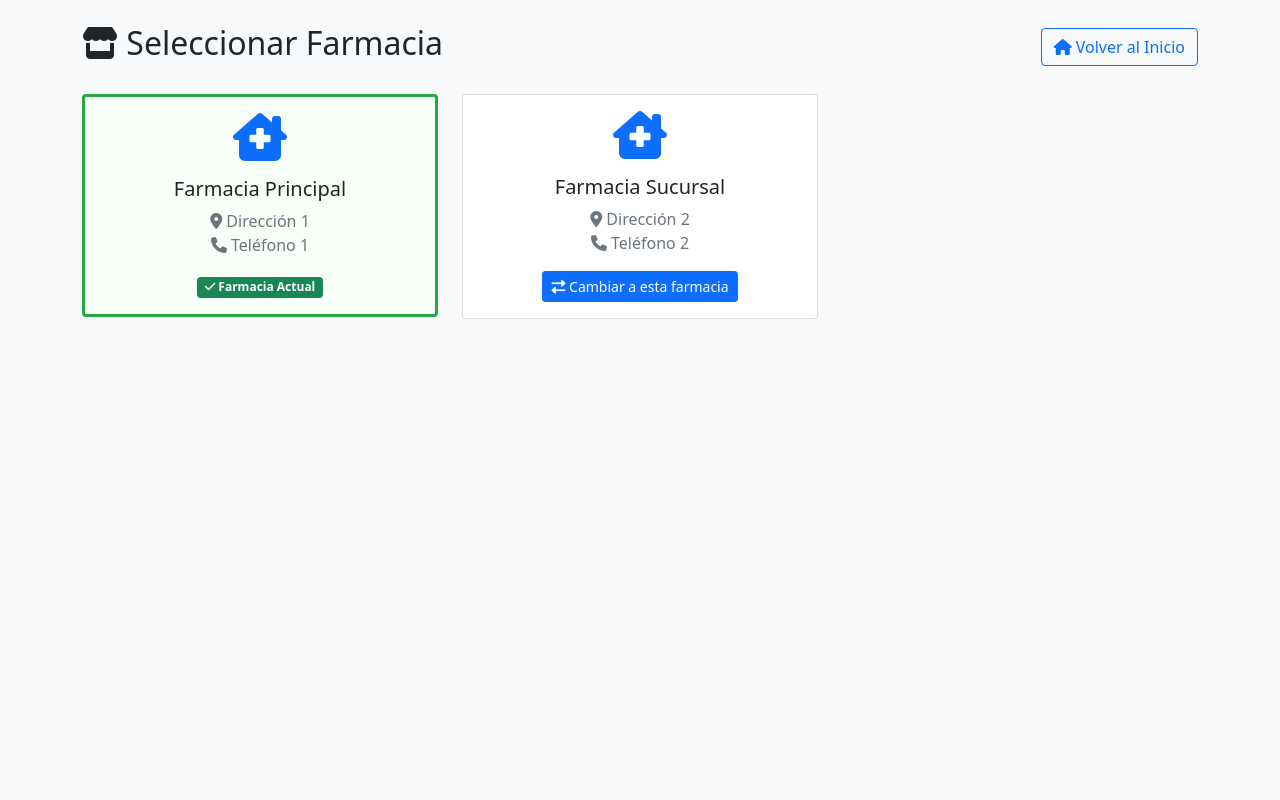
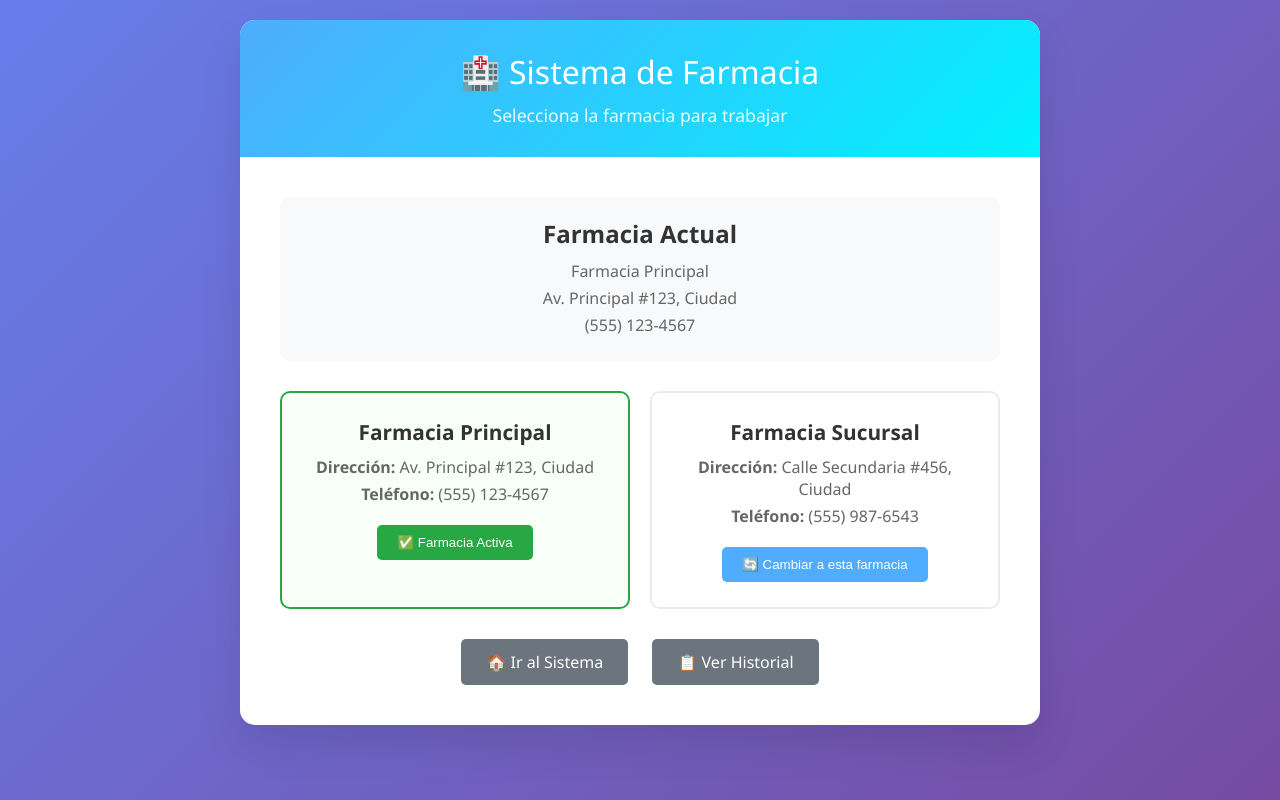
Before and after one commit to FabrizioCalderonn/SistemaFarmacia, a Flask app: page /cambiar_farmacia in a window 1280 px wide. Run offline with Flask 3, Linux system fonts and the light colour scheme; some libraries are stand-ins or nearby versions.

Commit message:
rutas farmacias

```diff
--- a/app.py
+++ b/app.py
@@ -20,13 +20,13 @@ except ImportError:
 FARMACIAS = {
     'farmacia1': {
         'nombre': 'Farmacia Principal',
-        'direccion': 'Dirección 1',
-        'telefono': 'Teléfono 1'
+        'direccion': 'Av. Principal #123, Ciudad',
+        'telefono': '(555) 123-4567'
     },
     'farmacia2': {
         'nombre': 'Farmacia Sucursal',
-        'direccion': 'Dirección 2',
-        'telefono': 'Teléfono 2'
+        'direccion': 'Calle Secundaria #456, Ciudad',
+        'telefono': '(555) 987-6543'
     }
 }
 
@@ -993,9 +993,17 @@ def actualizar_inventario_csv():
     except Exception as e:
         return jsonify({'success': False, 'message': f'Error: {str(e)}'})
 
-@app.route('/cambiar_farmacia')
+@app.route('/cambiar_farmacia', methods=['GET', 'POST'])
 def cambiar_farmacia():
     """Página para cambiar de farmacia"""
+    if request.method == 'POST':
+        farmacia = request.args.get('farmacia', FARMACIA_DEFAULT)
+        if farmacia in FARMACIAS:
+            # Aquí podrías guardar la farmacia en sesión o base de datos
+            return jsonify({'success': True, 'message': f'Farmacia cambiada a {FARMACIAS[farmacia]["nombre"]}'})
+        else:
+            return jsonify({'success': False, 'message': 'Farmacia no válida'})
+
     farmacias = FARMACIAS
     farmacia_actual = get_farmacia_actual()
     return render_template('cambiar_farmacia.html', farmacias=farmacias, farmacia_actual=farmacia_actual)
--- a/templates/cambiar_farmacia.html
+++ b/templates/cambiar_farmacia.html
@@ -4,81 +4,266 @@
     <meta charset="UTF-8">
     <meta name="viewport" content="width=device-width, initial-scale=1.0">
     <title>Cambiar Farmacia - Sistema de Farmacia</title>
-    <link href="https://cdn.jsdelivr.net/npm/bootstrap@5.1.3/dist/css/bootstrap.min.css" rel="stylesheet">
-    <link href="https://cdnjs.cloudflare.com/ajax/libs/font-awesome/6.0.0/css/all.min.css" rel="stylesheet">
     <style>
+        * {
+            margin: 0;
+            padding: 0;
+            box-sizing: border-box;
+        }
+
+        body {
+            font-family: 'Segoe UI', Tahoma, Geneva, Verdana, sans-serif;
+            background: linear-gradient(135deg, #667eea 0%, #764ba2 100%);
+            min-height: 100vh;
+            margin: 0;
+            padding: 20px;
+        }
+
+        .container {
+            max-width: 800px;
+            margin: 0 auto;
+            background: white;
+            border-radius: 15px;
+            box-shadow: 0 20px 40px rgba(0,0,0,0.1);
+            overflow: hidden;
+        }
+
+        .header {
+            background: linear-gradient(135deg, #4facfe 0%, #00f2fe 100%);
+            color: white;
+            padding: 30px;
+            text-align: center;
+        }
+
+        .header h1 {
+            font-size: 2em;
+            margin: 0;
+            font-weight: 300;
+        }
+
+        .header p {
+            font-size: 1.1em;
+            opacity: 0.9;
+            margin: 10px 0 0 0;
+        }
+
+        .content {
+            padding: 40px;
+        }
+
+        .farmacia-info {
+            background: #f8f9fa;
+            padding: 20px;
+            border-radius: 10px;
+            margin-bottom: 30px;
+            text-align: center;
+        }
+
+        .farmacia-info h2 {
+            color: #333;
+            margin-bottom: 10px;
+        }
+
+        .farmacia-info p {
+            color: #666;
+            margin: 5px 0;
+        }
+
+        .farmacias-grid {
+            display: grid;
+            grid-template-columns: repeat(auto-fit, minmax(300px, 1fr));
+            gap: 20px;
+            margin-top: 30px;
+        }
+
         .farmacia-card {
-            transition: transform 0.2s;
+            background: white;
+            border: 2px solid #e9ecef;
+            border-radius: 10px;
+            padding: 25px;
+            text-align: center;
+            transition: all 0.3s ease;
             cursor: pointer;
         }
+
         .farmacia-card:hover {
-            transform: translateY(-5px);
+            border-color: #4facfe;
+            transform: translateY(-2px);
+            box-shadow: 0 10px 20px rgba(0,0,0,0.1);
         }
-        .farmacia-actual {
-            border: 3px solid #28a745;
-            background-color: #f8fff9;
+
+        .farmacia-card.activa {
+            border-color: #28a745;
+            background: #f8fff9;
+        }
+
+        .farmacia-card h3 {
+            color: #333;
+            margin-bottom: 10px;
+            font-size: 1.3em;
+        }
+
+        .farmacia-card p {
+            color: #666;
+            margin: 5px 0;
+        }
+
+        .btn-cambiar {
+            background: #4facfe;
+            color: white;
+            border: none;
+            padding: 10px 20px;
+            border-radius: 5px;
+            cursor: pointer;
+            margin-top: 15px;
+            transition: background 0.3s ease;
+        }
+
+        .btn-cambiar:hover {
+            background: #3a8bfe;
+        }
+
+        .btn-activa {
+            background: #28a745;
+        }
+
+        .btn-activa:hover {
+            background: #218838;
+        }
+
+        .nav-buttons {
+            text-align: center;
+            margin-top: 30px;
+        }
+
+        .nav-btn {
+            display: inline-block;
+            background: #6c757d;
+            color: white;
+            text-decoration: none;
+            padding: 12px 25px;
+            border-radius: 5px;
+            margin: 0 10px;
+            transition: background 0.3s ease;
+        }
+
+        .nav-btn:hover {
+            background: #5a6268;
+        }
+
+        .alert {
+            padding: 15px;
+            margin: 20px 0;
+            border-radius: 5px;
+            display: none;
+        }
+
+        .alert-success {
+            background: #d4edda;
+            color: #155724;
+            border: 1px solid #c3e6cb;
+        }
+
+        .alert-error {
+            background: #f8d7da;
+            color: #721c24;
+            border: 1px solid #f5c6cb;
         }
     </style>
 </head>
-<body class="bg-light">
-    <div class="container mt-4">
-        <div class="row">
-            <div class="col-12">
-                <div class="d-flex justify-content-between align-items-center mb-4">
-                    <h2><i class="fas fa-store"></i> Seleccionar Farmacia</h2>
-                    <a href="/" class="btn btn-outline-primary">
-                        <i class="fas fa-home"></i> Volver al Inicio
-                    </a>
+<body>
+    <div class="container">
+        <div class="header">
+            <h1>🏥 Sistema de Farmacia</h1>
+            <p>Selecciona la farmacia para trabajar</p>
         </div>
 
-                <div class="row">
+        <div class="content">
+            <div class="farmacia-info">
+                <h2>Farmacia Actual</h2>
+                <p id="farmacia-actual">Cargando...</p>
+                <p id="farmacia-direccion"></p>
+                <p id="farmacia-telefono"></p>
+            </div>
+
+            <div class="farmacias-grid">
                 {% for farmacia_id, farmacia in farmacias.items() %}
-                    <div class="col-md-6 col-lg-4 mb-4">
-                        <div class="card farmacia-card {% if farmacia_id == farmacia_actual %}farmacia-actual{% endif %}"
-                             onclick="seleccionarFarmacia('{{ farmacia_id }}')">
-                            <div class="card-body text-center">
-                                <i class="fas fa-clinic-medical fa-3x text-primary mb-3"></i>
-                                <h5 class="card-title">{{ farmacia.nombre }}</h5>
-                                <p class="card-text text-muted">
-                                    <i class="fas fa-map-marker-alt"></i> {{ farmacia.direccion }}<br>
-                                    <i class="fas fa-phone"></i> {{ farmacia.telefono }}
-                                </p>
+                <div class="farmacia-card {% if farmacia_id == farmacia_actual %}activa{% endif %}"
+                     data-farmacia="{{ farmacia_id }}">
+                    <h3>{{ farmacia.nombre }}</h3>
+                    <p><strong>Dirección:</strong> {{ farmacia.direccion }}</p>
+                    <p><strong>Teléfono:</strong> {{ farmacia.telefono }}</p>
+                    <button class="btn-cambiar {% if farmacia_id == farmacia_actual %}btn-activa{% endif %}"
+                            onclick="cambiarFarmacia('{{ farmacia_id }}')">
                         {% if farmacia_id == farmacia_actual %}
-                                <div class="badge bg-success">
-                                    <i class="fas fa-check"></i> Farmacia Actual
-                                </div>
+                            ✅ Farmacia Activa
                         {% else %}
-                                <button class="btn btn-primary btn-sm">
-                                    <i class="fas fa-exchange-alt"></i> Cambiar a esta farmacia
+                            🔄 Cambiar a esta farmacia
+                        {% endif %}
                     </button>
-                                {% endif %}
-                            </div>
-                        </div>
                 </div>
                 {% endfor %}
             </div>
+
+            <div class="nav-buttons">
+                <a href="/" class="nav-btn">🏠 Ir al Sistema</a>
+                <a href="/historial" class="nav-btn">📋 Ver Historial</a>
             </div>
         </div>
     </div>
 
-    <script src="https://cdn.jsdelivr.net/npm/bootstrap@5.1.3/dist/js/bootstrap.bundle.min.js"></script>
+    <div id="alert" class="alert"></div>
+
     <script>
-        function seleccionarFarmacia(farmaciaId) {
-            // Guardar la selección en localStorage
-            localStorage.setItem('farmacia_seleccionada', farmaciaId);
-
-            // Redirigir al inicio con el parámetro de farmacia
-            window.location.href = `/?farmacia=${farmaciaId}`;
+        // Cargar información de la farmacia actual
+        function cargarFarmaciaActual() {
+            fetch('/api/farmacia_actual')
+                .then(response => response.json())
+                .then(data => {
+                    document.getElementById('farmacia-actual').textContent = data.info.nombre;
+                    document.getElementById('farmacia-direccion').textContent = data.info.direccion;
+                    document.getElementById('farmacia-telefono').textContent = data.info.telefono;
+                })
+                .catch(error => {
+                    console.error('Error al cargar farmacia actual:', error);
+                });
         }
 
-        // Cargar farmacia guardada al cargar la página
-        document.addEventListener('DOMContentLoaded', function() {
-            const farmaciaGuardada = localStorage.getItem('farmacia_seleccionada');
-            if (farmaciaGuardada && farmaciaGuardada !== '{{ farmacia_actual }}') {
-                // Si hay una farmacia guardada diferente, mostrar notificación
-                console.log('Farmacia guardada:', farmaciaGuardada);
+        // Cambiar de farmacia
+        function cambiarFarmacia(farmaciaId) {
+            fetch(`/cambiar_farmacia?farmacia=${farmaciaId}`, {
+                method: 'POST'
+            })
+            .then(response => response.json())
+            .then(data => {
+                if (data.success) {
+                    showAlert('Farmacia cambiada exitosamente', 'success');
+                    setTimeout(() => {
+                        window.location.reload();
+                    }, 1000);
+                } else {
+                    showAlert('Error al cambiar farmacia', 'error');
                 }
+            })
+            .catch(error => {
+                console.error('Error:', error);
+                showAlert('Error al cambiar farmacia', 'error');
             });
+        }
+
+        function showAlert(message, type) {
+            const alert = document.getElementById('alert');
+            alert.textContent = message;
+            alert.className = `alert alert-${type}`;
+            alert.style.display = 'block';
+
+            setTimeout(() => {
+                alert.style.display = 'none';
+            }, 3000);
+        }
+
+        // Cargar información al iniciar
+        cargarFarmaciaActual();
     </script>
 </body>
 </html>
--- a/templates/index.html
+++ b/templates/index.html
@@ -408,14 +408,15 @@
 
             </div>
             <div class="nav-buttons">
+                <a href="/cambiar_farmacia" class="nav-btn" style="background: #28a745; color: white; border: 2px solid #28a745;">
+                    🏥 Cambiar Farmacia
+                </a>
                 <a href="/historial" class="nav-btn">📋 Ver Historial</a>
                 <!--<a href="/inventario" class="nav-btn">📦 Ver Inventario</a>-->
                 <a href="/exportar_excel" class="nav-btn">📊 Exportar Excel</a>
                 <button type="button" onclick="mostrarCargadorExcel()" class="nav-btn" style="background: #17a2b8; color: white; border: 2px solid #17a2b8;">
                     📁 Cargar Inventario Excel
                 </button>
-
-
             </div>
         </div>
 
```
Lines whose indentation alone changed are shown as unchanged.
